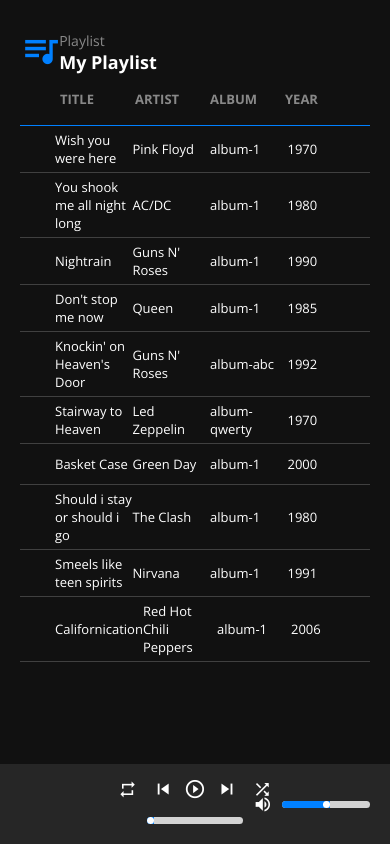
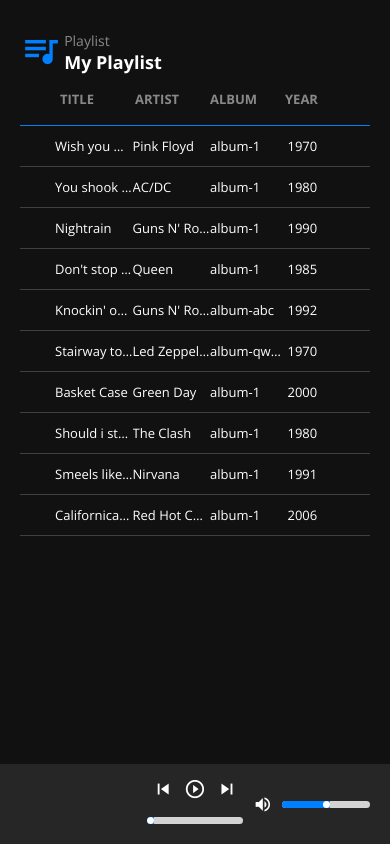
Before and after one commit to RiccardoGai/music-player, an Angular app: page / in a window 390 px wide. Built offline with nearby package versions, Linux system fonts and the light colour scheme; some icons are missing.

Commit message:
remove useless component, improve responsive stuff

```diff
--- a/src/app/app.component.html
+++ b/src/app/app.component.html
@@ -1 +1,2 @@
-<app-player-view></app-player-view>
+<app-songs-list [playlist]="playlist"></app-songs-list>
+<app-track-bar [playlist]="playlist"></app-track-bar>
--- a/src/app/app.component.ts
+++ b/src/app/app.component.ts
@@ -1,7 +1,20 @@
 import { Component } from '@angular/core'
+import { ISong } from './models/ISong'
+import { PlaylistService } from './services/playlist/playlist.service'
 
 @Component({
   selector: 'app-root',
-  templateUrl: './app.component.html'
+  templateUrl: './app.component.html',
 })
-export class AppComponent {}
+export class AppComponent {
+  constructor(private playlistService: PlaylistService) {}
+  public playlist: ISong[] = []
+  ngOnInit(): void {
+    this.playlistService.getPlaylist().subscribe(
+      (playlist: ISong[]) => {
+        this.playlist = Array.isArray(playlist) ? playlist : []
+      },
+      err => {},
+    )
+  }
+}
--- a/src/app/app.module.ts
+++ b/src/app/app.module.ts
@@ -1,15 +1,13 @@
 import { HttpClientModule } from '@angular/common/http'
 import { NgModule } from '@angular/core'
-import { FormsModule } from '@angular/forms'
 import { BrowserModule } from '@angular/platform-browser'
 import { AppComponent } from './app.component'
-import { PlayerViewComponent } from './components/player/player-view/player-view.component'
 import { SongsListComponent } from './components/player/songs-list/songs-list.component'
 import { TrackBarComponent } from './components/player/track-bar/track-bar.component'
 
 @NgModule({
-  declarations: [AppComponent, TrackBarComponent, SongsListComponent, PlayerViewComponent],
-  imports: [BrowserModule, HttpClientModule, FormsModule],
+  declarations: [AppComponent, TrackBarComponent, SongsListComponent],
+  imports: [BrowserModule, HttpClientModule],
   providers: [],
   bootstrap: [AppComponent]
 })
--- a/src/app/components/player/player-view/player-view.component.html
+++ /dev/null
@@ -1,2 +0,0 @@
-<app-songs-list [playlist]="playlist"></app-songs-list>
-<app-track-bar [playlist]="playlist"></app-track-bar>
--- a/src/app/components/player/player-view/player-view.component.ts
+++ /dev/null
@@ -1,20 +0,0 @@
-import { Component, OnInit } from '@angular/core'
-import { ISong } from '../../../models/ISong'
-import { PlaylistService } from '../../../services/playlist/playlist.service'
-
-@Component({
-  selector: 'app-player-view',
-  templateUrl: './player-view.component.html'
-})
-export class PlayerViewComponent implements OnInit {
-  constructor(private playlistService: PlaylistService) {}
-  public playlist: ISong[] = []
-  ngOnInit(): void {
-    this.playlistService.getPlaylist().subscribe(
-      (playlist: ISong[]) => {
-        this.playlist = Array.isArray(playlist) ? playlist : []
-      },
-      err => {}
-    )
-  }
-}
--- a/src/app/components/player/songs-list/songs-list.component.html
+++ b/src/app/components/player/songs-list/songs-list.component.html
@@ -1,6 +1,6 @@
 <div class="p-x-l p-t-xl has-trackbar">
   <div class="row align-items-center">
-    <div class="col-xs-1 m-r-s">
+    <div class="col-xs-1 m-r-m">
       <i class="material-icons blue icon-xxxl">queue_music</i>
     </div>
     <div class="col-xs">
@@ -23,10 +23,10 @@
     <div class="icon-space align-items-center">
       <i class="material-icons blue" *ngIf="currentSong === song">music_note</i>
     </div>
-    <div class="col-xs">{{song.title}}</div>
-    <div class="col-xs">{{song.artist}}</div>
-    <div class="col-xs">{{song.album}}</div>
-    <div class="col-xs">{{song.year}}</div>
+    <div class="col-xs ellipsis">{{song.title}}</div>
+    <div class="col-xs ellipsis">{{song.artist}}</div>
+    <div class="col-xs ellipsis">{{song.album}}</div>
+    <div class="col-xs ellipsis">{{song.year}}</div>
   </div>
   <div class="row border-b-grey p-s" *ngIf="playlist.length == 0">
     <div class="col-xs-12 text-center text-s">
--- a/src/app/components/player/track-bar/track-bar.component.html
+++ b/src/app/components/player/track-bar/track-bar.component.html
@@ -7,12 +7,12 @@
     </div>
     <div class="col-xs-4 flex-direction-column">
       <div class="justify-content-center align-items-center m-b-s">
-        <i class="material-icons trackbar__icon-btn hover-color-blue trackbar__icon-btn--xsmall" [ngClass]="{'trackbar__icon-btn--active': reproduction === reproductionTypes.REPEAT}" (click)="setRepeat()">repeat</i>
-        <i class="material-icons trackbar__icon-btn hover-color-blue m-l-m"  (click)="goPrev()">skip_previous</i>
+        <i class="material-icons trackbar__icon-btn hover-color-blue m-r-m trackbar__icon-btn--xsmall trackbar__icon-btn--hide" [ngClass]="{'trackbar__icon-btn--active': reproduction === reproductionTypes.REPEAT}" (click)="setRepeat()">repeat</i>
+        <i class="material-icons trackbar__icon-btn hover-color-blue" (click)="goPrev()">skip_previous</i>
         <i class="material-icons trackbar__icon-btn hover-color-blue m-l-s" (click)="play()" *ngIf="player.paused">play_circle_outline</i>
         <i class="material-icons trackbar__icon-btn blue m-l-s" (click)="pause()" *ngIf="!player.paused">pause_circle_outline</i>
         <i class="material-icons trackbar__icon-btn hover-color-blue m-l-s"  (click)="goNext()">skip_next</i>
-        <i class="material-icons trackbar__icon-btn hover-color-blue m-l-m trackbar__icon-btn--xsmall" [ngClass]="{'trackbar__icon-btn--active': reproduction === reproductionTypes.RANDOM}" (click)="setRandom()">shuffle</i>
+        <i class="material-icons trackbar__icon-btn hover-color-blue m-l-m trackbar__icon-btn--xsmall trackbar__icon-btn--hide" [ngClass]="{'trackbar__icon-btn--active': reproduction === reproductionTypes.RANDOM}" (click)="setRandom()">shuffle</i>
       </div>
       <div class="justify-content-center align-items-center min-height-2">
         <span class="text-s" *ngIf="player.duration">{{secondsToMinute(progress)}}</span>
--- a/src/styles/trackbar.less
+++ b/src/styles/trackbar.less
@@ -24,6 +24,11 @@
 }
 .trackbar__icon-btn--xsmall {
   .icon-xs;
+}
+@media only screen and (max-width: 480px) {
+  .trackbar__icon-btn--hide {
+    display: none !important;
+  }
 }
 .trackbar__range {
   -webkit-appearance: none;
```
Also changed, not shown: 1 other file (tests, documents, lock files or other folders).
